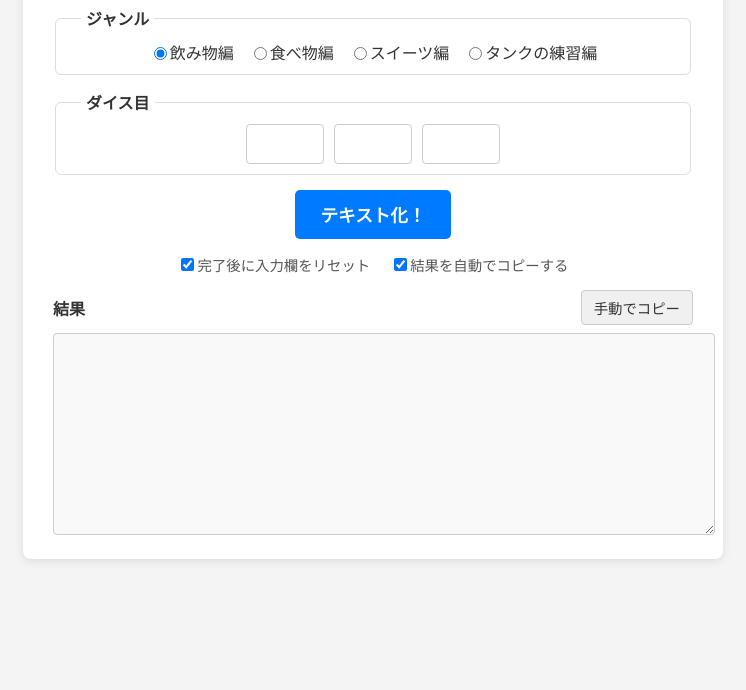
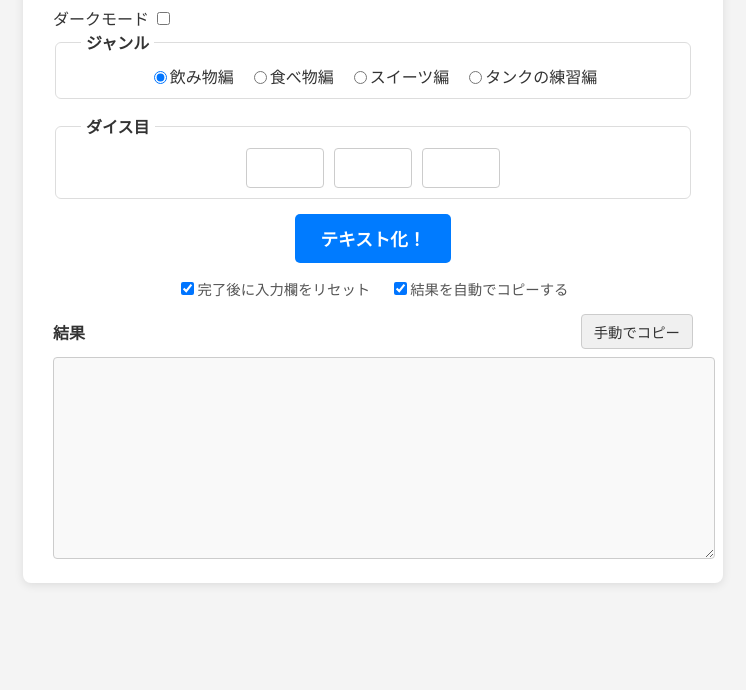
Before and after one commit to Tank-x3/Master-make-me-some-coffee, a plain HTML site: page index.html in a window 1280 px wide. Shown: the part 130-820 px from the top of the page, without its empty margins (267-1013 px from the left). Drawn offline with Linux system fonts and the light colour scheme.

Commit message:
Update index.html

```diff
--- a/index.html
+++ b/index.html
@@ -10,6 +10,14 @@
     <div class="container">
         <header>
             <h1>マスター、コーヒー淹れてよ・改・改・改 テキスト化ツール</h1>
+            <!-- ★★★ ダークモードスイッチを追加 ★★★ -->
+            <div class="theme-switcher">
+                <label for="theme-toggle" class="theme-toggle-label">ダークモード</label>
+                <label class="switch">
+                    <input type="checkbox" id="theme-toggle">
+                    <span class="slider round"></span>
+                </label>
+            </div>
         </header>
 
         <main>
@@ -35,7 +43,6 @@
                 <button id="generate-button">テキスト化！</button>
             </div>
 
-            <!-- オプションエリアを整理 -->
             <div class="options-area">
                 <label>
                     <input type="checkbox" id="reset-checkbox" checked>
```
